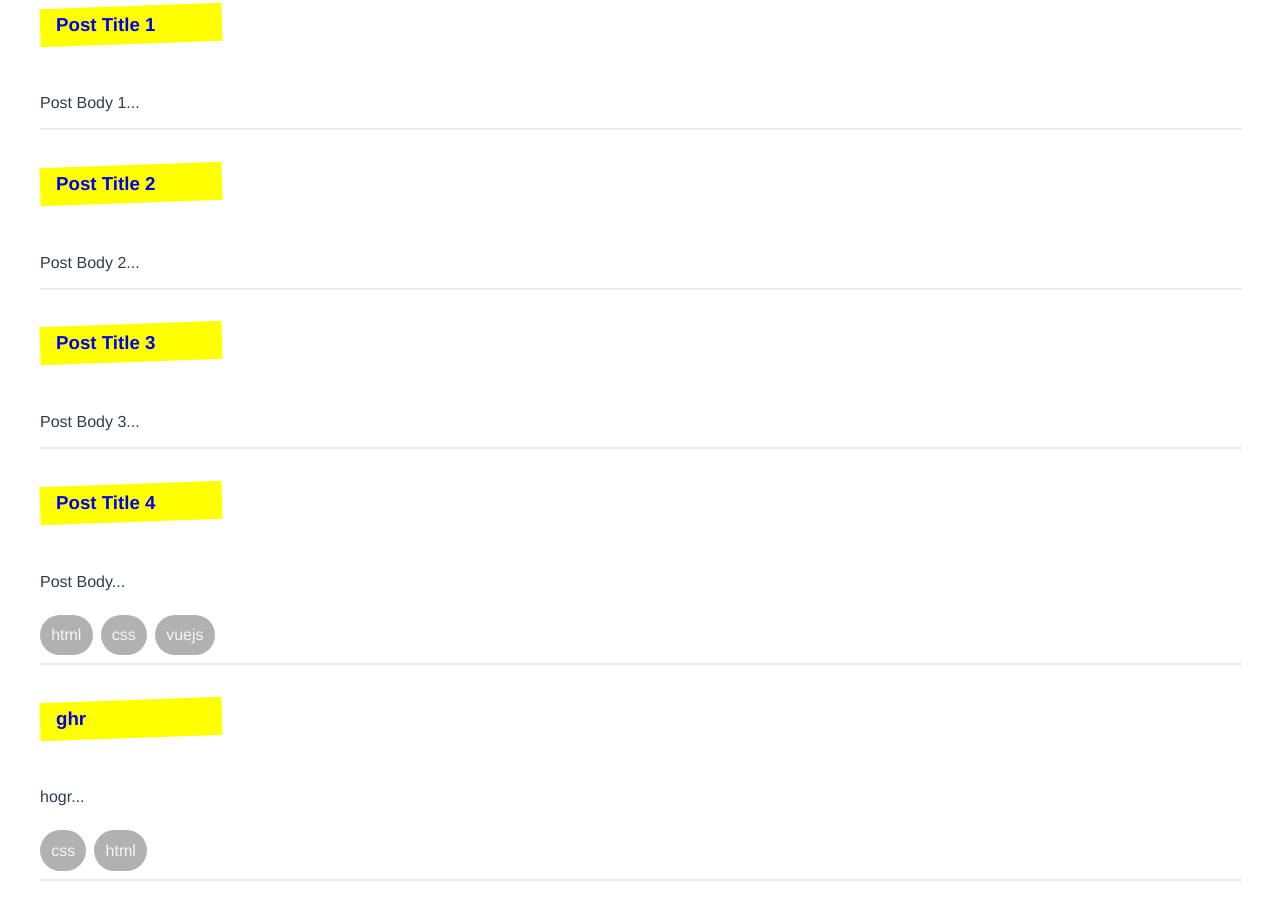
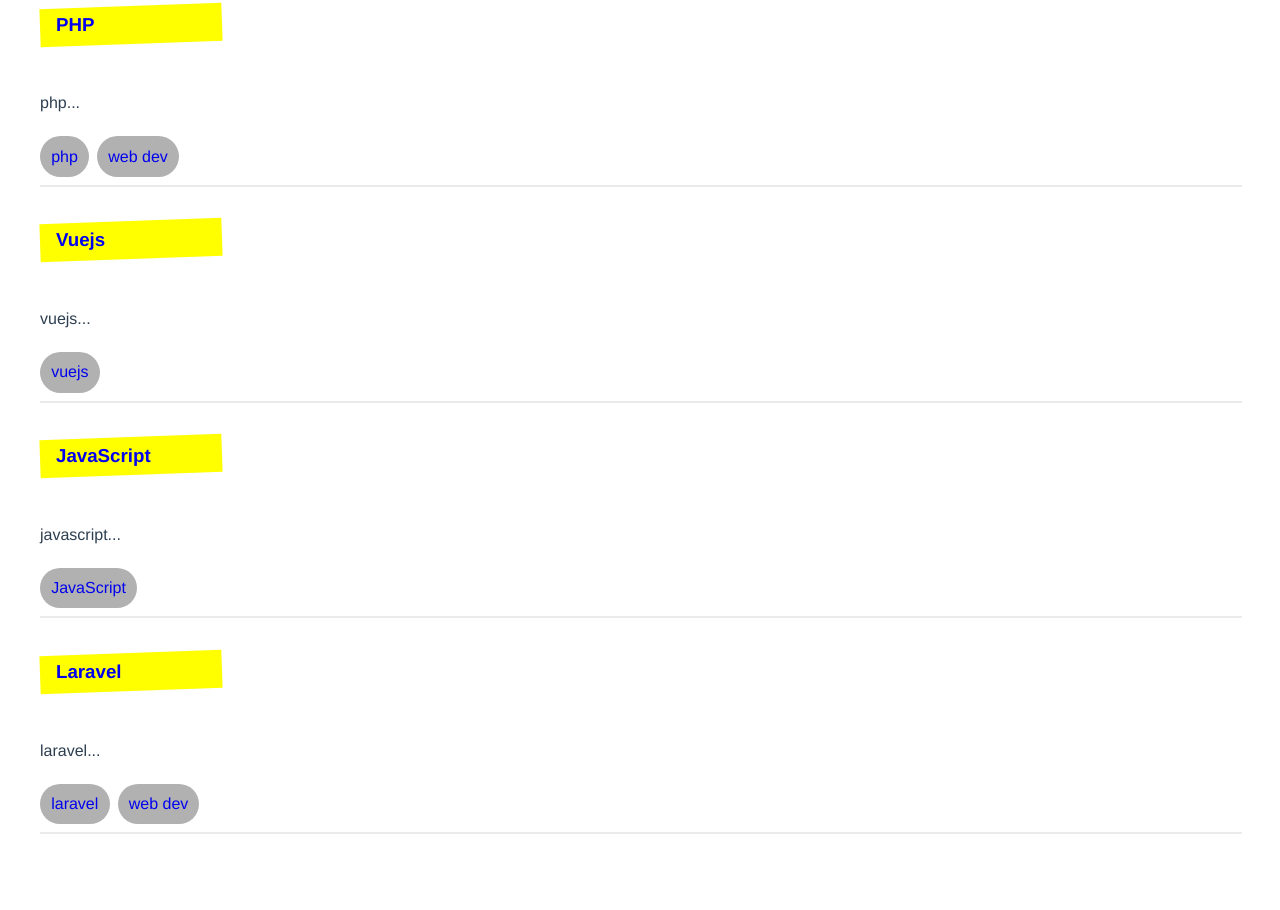
Before and after one commit to Zin-Mg-Nyunt/composition_api, a Vue app: page / in a window 1280 px wide. Shown: the part 240-1150 px from the top of the page. After the commit the page ends 1090 px from the top, so only its background shows below. Built offline with nearby package versions, Linux system fonts and the light colour scheme; data requests are answered from the project's data file.

Commit message:
create tag route

```diff
--- a/database/db.json
+++ b/database/db.json
@@ -1,62 +1,38 @@
 {
   "posts": [
     {
-      "title": "Post Title 1",
-      "body": "Post Body 1",
+      "title": "PHP",
+      "body": "php",
+      "tags": [
+        "php",
+        "web dev"
+      ],
       "id": 1
     },
     {
-      "title": "Post Title 2",
-      "body": "Post Body 2",
+      "title": "Vuejs",
+      "body": "vuejs",
+      "tags": [
+        "vuejs"
+      ],
       "id": 2
     },
     {
-      "title": "Post Title 3",
-      "body": "Post Body 3",
+      "title": "JavaScript",
+      "body": "javascript",
+      "tags": [
+        "JavaScript"
+      ],
       "id": 3
     },
     {
-      "title": "Post Title 4",
-      "body": "Post Body",
+      "title": "Laravel",
+      "body": "laravel",
       "tags": [
-        "html",
-        "css",
-        "vuejs"
+        "laravel",
+        "web dev"
       ],
       "id": 4
-    },
-    {
-      "title": "ghr",
-      "body": "hogr",
-      "tags": [
-        "css",
-        "html"
-      ],
-      "id": 5
-    },
-    {
-      "title": "Valentine Day",
-      "body": "today",
-      "tags": [
-        "css"
-      ],
-      "id": 6
-    },
-    {
-      "title": "jhf",
-      "body": "fhfhj",
-      "tags": [
-        "fgh"
-      ],
-      "id": 7
-    },
-    {
-      "title": "testing",
-      "body": "testing body",
-      "tags": [
-        "html"
-      ],
-      "id": 8
     }
   ]
 }
--- a/src/components/PostList.vue
+++ b/src/components/PostList.vue
@@ -1,7 +1,9 @@
 <template>
-  <h1>Post List</h1>
-  <div v-for="post in posts" :key="post.id">
-    <SinglePost :post="post"></SinglePost>
+  <div class="home">
+    <h1>Post List</h1>
+    <div v-for="post in posts" :key="post.id">
+      <SinglePost :post="post"></SinglePost>
+    </div>
   </div>
 </template>
 
--- a/src/components/SinglePost.vue
+++ b/src/components/SinglePost.vue
@@ -4,7 +4,7 @@
   </router-link>
   <p>{{cutPostBody}}</p>
   <div v-for="tag in post.tags" :key="tag" class="pill">
-    {{tag}}
+    <router-link :to="{name: 'tag', params: {tag}}">{{tag}}</router-link>
   </div>
   <div class="divider"></div>
 </template>
@@ -46,4 +46,7 @@
     width: 100%;
     border: 1px solid #ebebeb;
   }
+  a{
+    text-decoration: none;
+  }
 </style>
--- a/src/router/index.js
+++ b/src/router/index.js
@@ -2,6 +2,7 @@
 import HomeView from '../views/HomeView.vue'
 import Detail from '../views/Detail.vue'
 import Create from '../views/Create.vue'
+import Tag from '../views/Tag.vue'
 
 const routes = [
   {
@@ -19,6 +20,12 @@
     path: '/create',
     name: 'create',
     component: Create
+  },
+  {
+    path: '/tags/:tag',
+    name: 'tag',
+    component: Tag,
+    props: true
   }
 ]
 
--- /dev/null
+++ b/src/views/Tag.vue
@@ -0,0 +1,37 @@
+<template>
+    <div v-if="error">
+        {{error}}
+    </div>
+    <div v-if="filteredPosts.length">
+        <PostList :posts="filteredPosts"></PostList>
+    </div>
+    <div v-else>
+        <Spinner></Spinner>
+    </div>
+</template>
+
+<script>
+import PostList from '../components/PostList'
+import Spinner from '../components/Spinner'
+import getPosts from '@/composables/getPosts'
+import { computed } from '@vue/runtime-core';
+export default {
+  components: {
+    PostList, Spinner },
+    props : ["tag"],
+    setup(props){
+        let {posts,error,load}=getPosts();
+        load();
+
+        let filteredPosts = computed(()=>{
+            return posts.value.filter(post => post.tags.includes(props.tag))
+        })
+
+        return {posts,error,filteredPosts}
+    }
+}
+</script>
+
+<style>
+
+</style>
```
